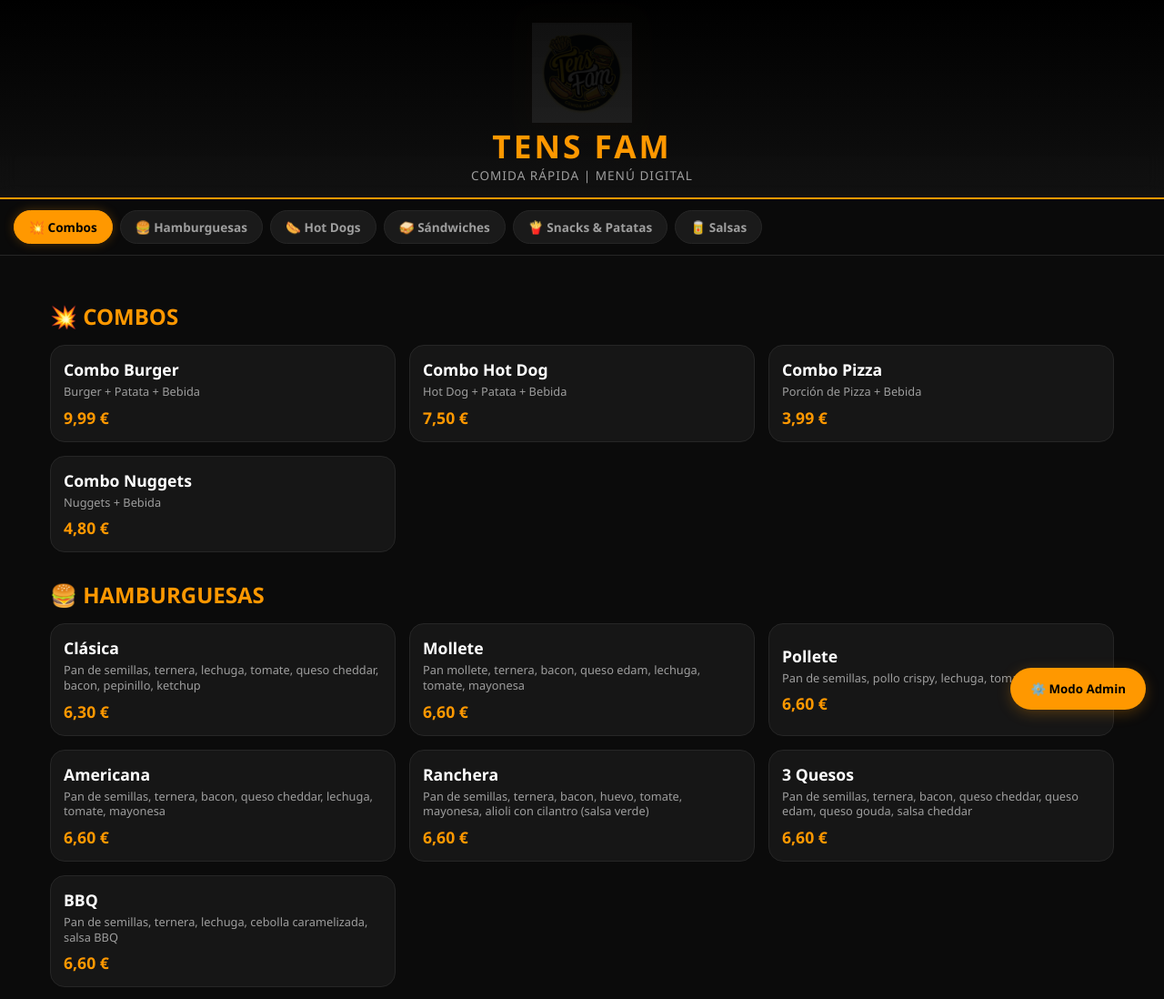
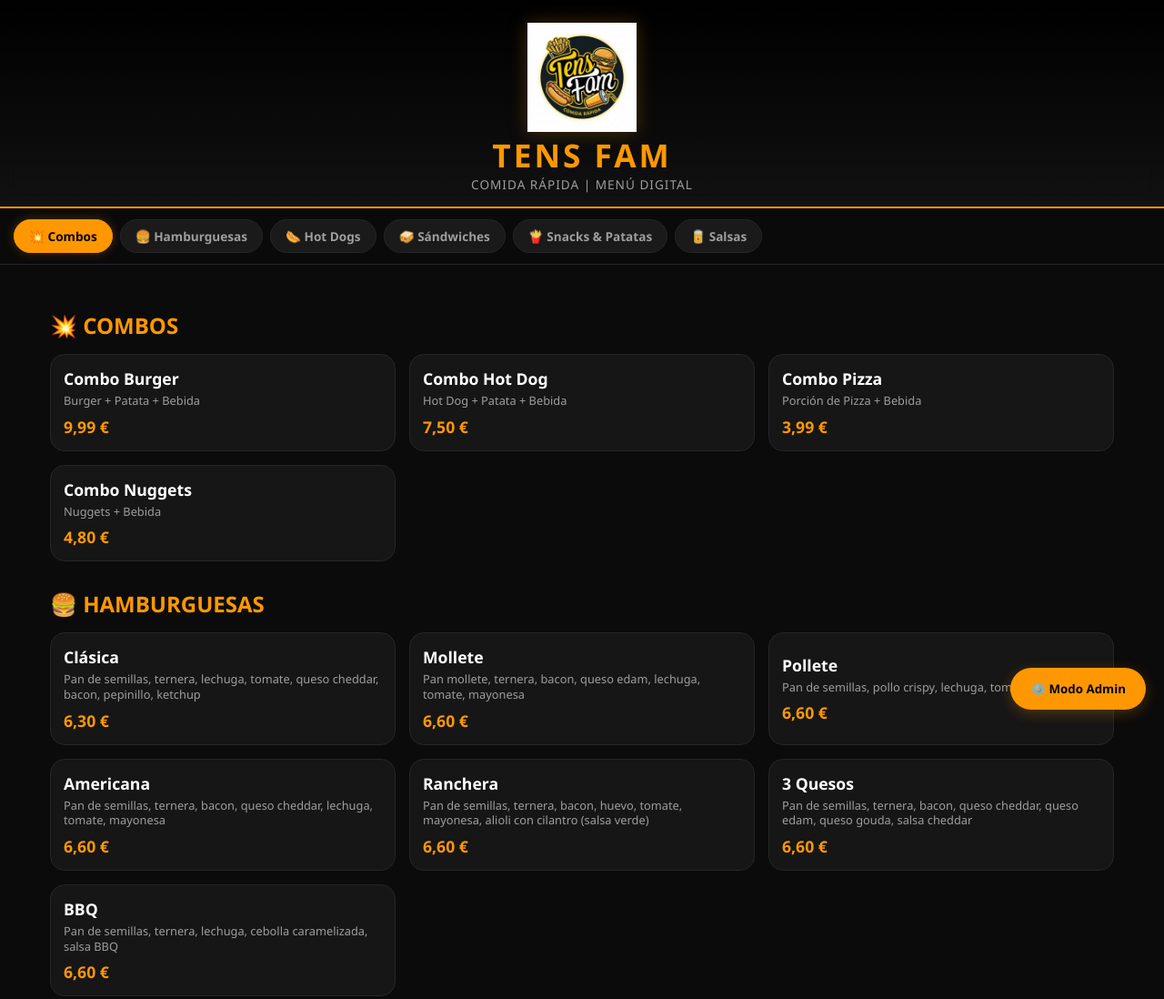
Before and after one commit to studioreinadev/tensfam-menu, a plain HTML site: page index.html in a window 1280 px wide. Shown: the top 1098 px of the page at 91% size. Drawn offline with Linux system fonts and the light colour scheme.

Commit message:
Update index.html

```diff
--- a/index.html
+++ b/index.html
@@ -45,14 +45,12 @@
     }
 
     .brand-logo {
-      width: 110px;
-      height: 110px;
+      width: 120px;
+      height: 120px;
       object-fit: contain;
       margin: 0 auto 8px;
       display: block;
       filter: drop-shadow(0 0 10px var(--accent-glow));
-      mix-blend-mode: multiply; /* Esto vuelve transparente todo lo que sea blanco de la imagen */
-      background-color: transparent;
     }
 
     header h1 {
```
